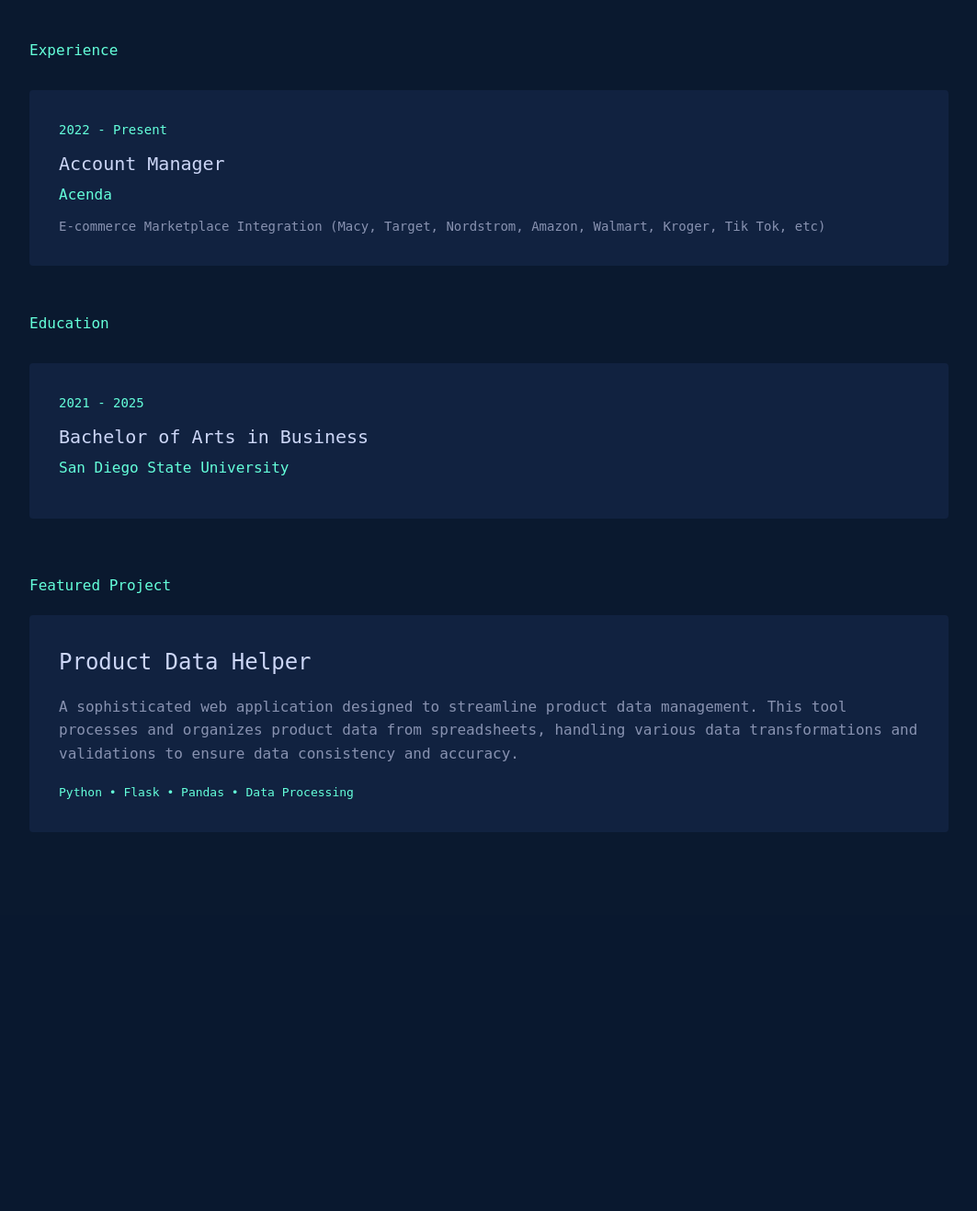
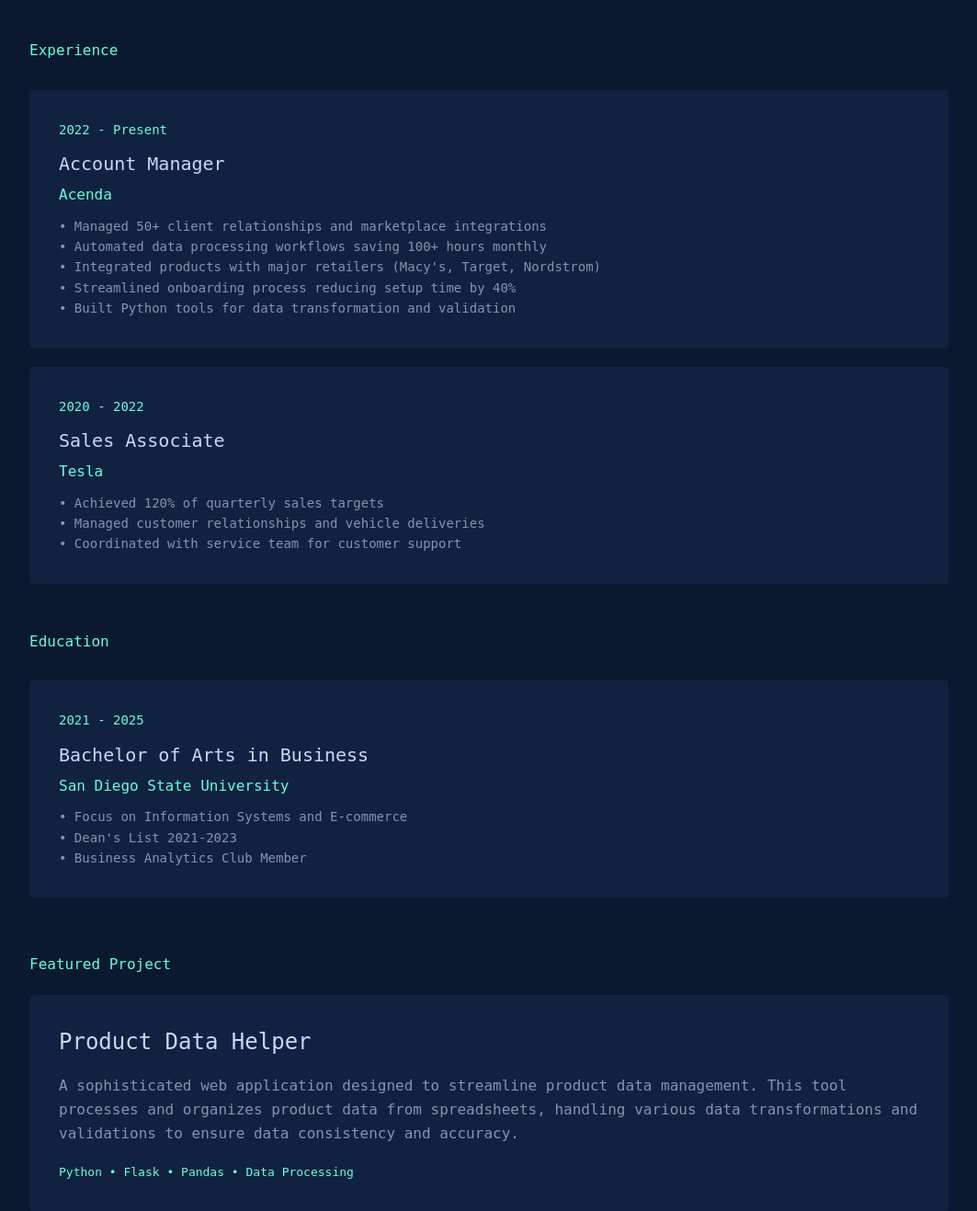
Before and after one commit to jonahumans/Migration-Assistant, a Flask app: page /portfolio in a window 1280 px wide. Shown: the part 878-2195 px from the top of the page at 92% size, without its empty margins (108-1171 px from the left). Before the commit the page ends 1783 px from the top, so only its background shows below. Run offline with Flask 3, Linux system fonts and the light colour scheme.

Commit message:
Assistant checkpoint: Update portfolio experience section with detailed content
Assistant generated file changes:
- templates/portfolio.html: Update experience breadcrumbs

---

User prompt:

I notice the portfolio breadcrumb doesnt have anything. Can you copy that too?

```diff
--- a/templates/portfolio.html
+++ b/templates/portfolio.html
@@ -178,7 +178,23 @@
                     <div class="date">2022 - Present</div>
                     <div class="position">Account Manager</div>
                     <div class="company">Acenda</div>
-                    <div class="description">E-commerce Marketplace Integration (Macy, Target, Nordstrom, Amazon, Walmart, Kroger, Tik Tok, etc)</div>
+                    <div class="description">
+                        • Managed 50+ client relationships and marketplace integrations<br>
+                        • Automated data processing workflows saving 100+ hours monthly<br>
+                        • Integrated products with major retailers (Macy's, Target, Nordstrom)<br>
+                        • Streamlined onboarding process reducing setup time by 40%<br>
+                        • Built Python tools for data transformation and validation
+                    </div>
+                </div>
+                <div class="breadcrumb-item">
+                    <div class="date">2020 - 2022</div>
+                    <div class="position">Sales Associate</div>
+                    <div class="company">Tesla</div>
+                    <div class="description">
+                        • Achieved 120% of quarterly sales targets<br>
+                        • Managed customer relationships and vehicle deliveries<br>
+                        • Coordinated with service team for customer support
+                    </div>
                 </div>
             </div>
 
@@ -188,6 +204,11 @@
                     <div class="date">2021 - 2025</div>
                     <div class="position">Bachelor of Arts in Business</div>
                     <div class="company">San Diego State University</div>
+                    <div class="description">
+                        • Focus on Information Systems and E-commerce<br>
+                        • Dean's List 2021-2023<br>
+                        • Business Analytics Club Member
+                    </div>
                 </div>
             </div>
         </section>
```
